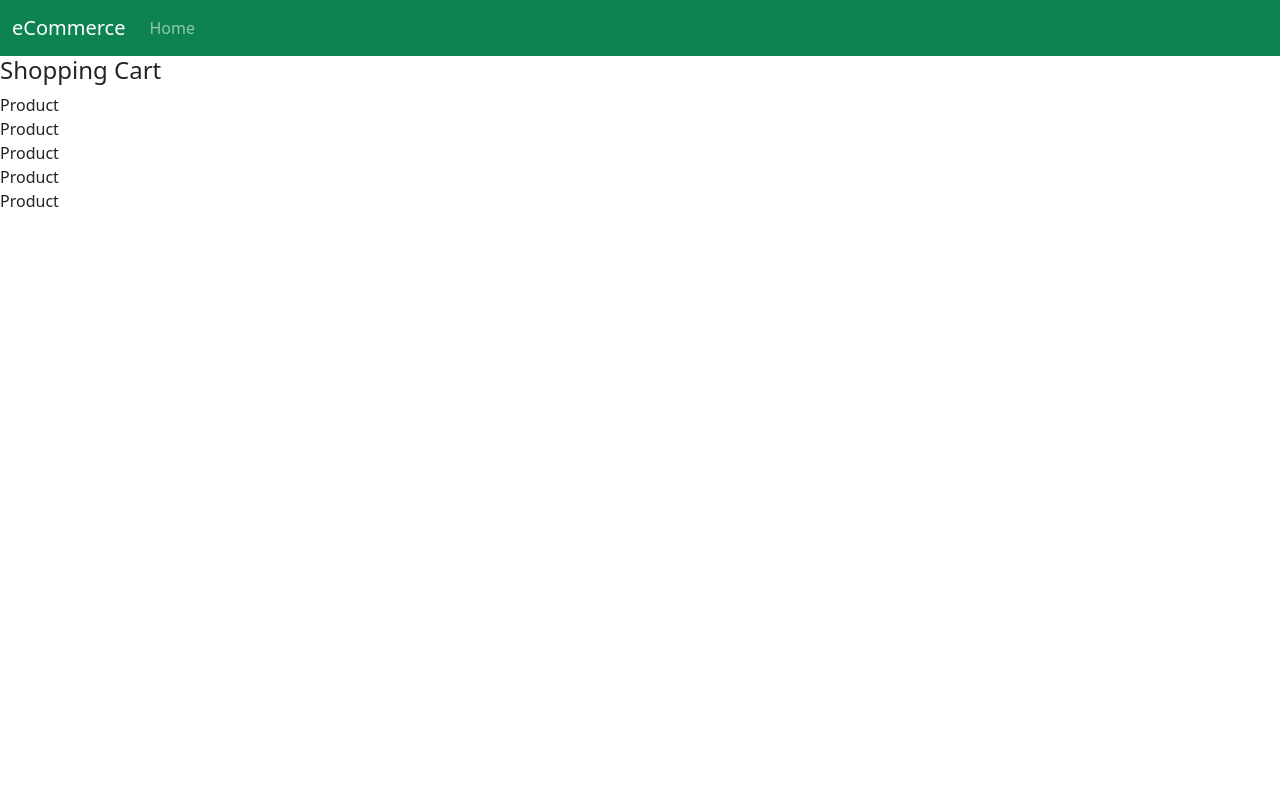
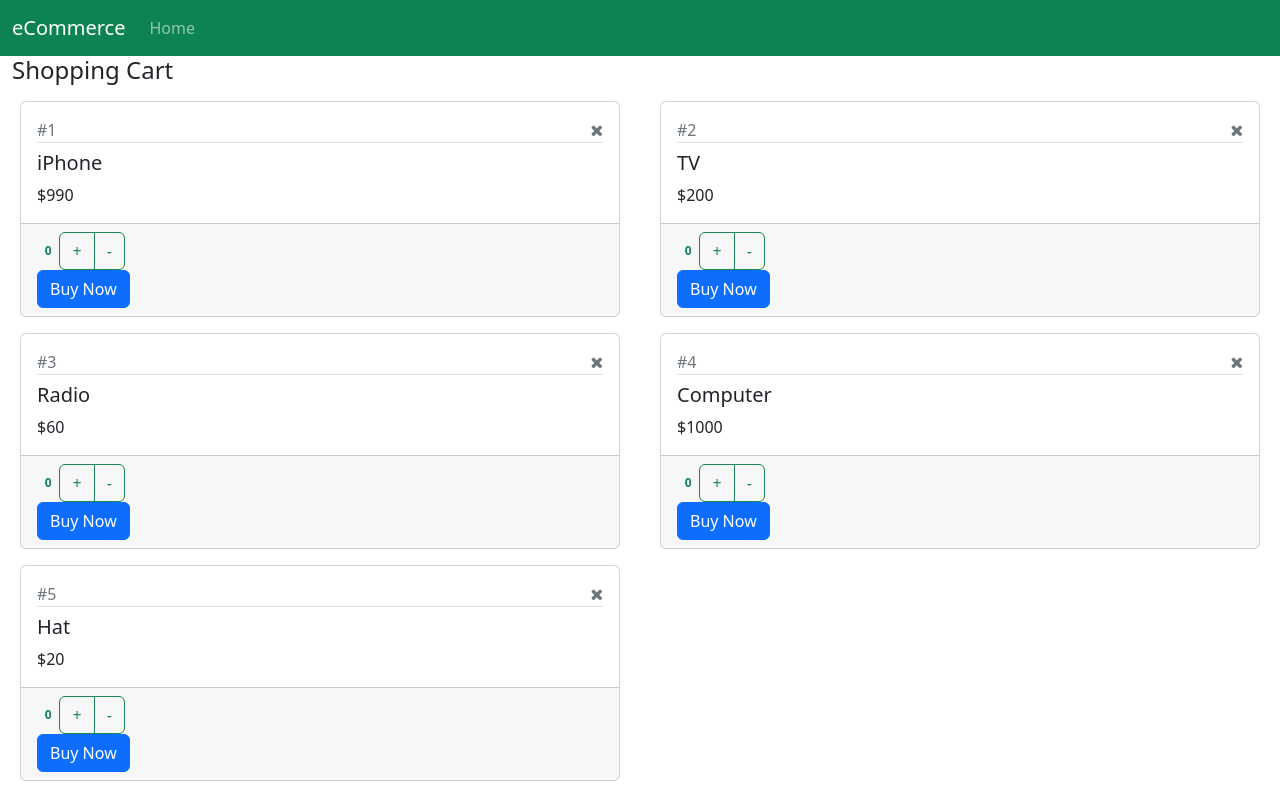
Before and after one commit to andre9277/e-commerce-React, a React (Create React App) app: page / in a window 1280 px wide. Built offline with nearby package versions, Linux system fonts and the light colour scheme.

Commit message:
Componente Produto update
O utilizador pode decidir a quantidade do produto que pretende e se pretende eliminá-lo do carrinho de compras

```diff
--- a/package.json
+++ b/package.json
@@ -7,6 +7,7 @@
     "@testing-library/react": "^13.4.0",
     "@testing-library/user-event": "^13.5.0",
     "bootstrap": "^5.2.1",
+    "font-awesome": "^4.7.0",
     "jquery": "^3.6.1",
     "popper.js": "^1.16.1",
     "react": "^18.2.0",
--- a/src/Product.jsx
+++ b/src/Product.jsx
@@ -1,7 +1,66 @@
+import { timers } from "jquery";
 import React, { Component } from "react";
 
 export default class Product extends Component {
+  //altera o estado mas não afeta o Componente Pai
+  //Altera todas as propriedades(neste caso dar acesso só a propriedades individuais)
+  state = {
+    product: this.props.product,
+  };
+
   render() {
-    return <div>Product</div>;
+    //state: é read and write
+    //props: é read only
+    console.log(this.props);
+
+    return (
+      <div className="col-lg-6">
+        <div className="card m-2">
+          <div className="card-body">
+            <div className="text-muted">
+              #{this.state.product.id}
+              <span
+                className="pull-right hand-icon"
+                onClick={() => {
+                  this.props.onDelete(this.state.product);
+                }}
+              >
+                <i className="fa fa-times"></i>
+              </span>
+            </div>
+            <h5 className="pt-2 border-top">
+              {this.state.product.productName}
+            </h5>
+            <div>${this.state.product.price}</div>
+          </div>
+
+          <div className="card-footer">
+            <div class="float-left">
+              <span className="badge">{this.state.product.quantity}</span>
+              <div className="btn-group">
+                <button
+                  className="btn btn-outline-success"
+                  onClick={() => {
+                    this.props.onIncrement(this.state.product, 10);
+                  }}
+                >
+                  +
+                </button>
+                <button
+                  className="btn btn-outline-success"
+                  onClick={() => {
+                    this.props.onDecrement(this.state.product, 0);
+                  }}
+                >
+                  -
+                </button>
+              </div>
+            </div>
+
+            <div class="float-right">{this.props.children}</div>
+          </div>
+        </div>
+      </div>
+    );
   }
 }
--- a/src/ShoppingCart.jsx
+++ b/src/ShoppingCart.jsx
@@ -12,17 +12,68 @@ export default class ShoppingCart extends Component {
     ],
   };
 
+  //map dá acesso a cada produto
   render() {
     return (
-      <div>
+      <div className="container-fluid">
         <h4>Shopping Cart</h4>
 
-        <div>
+        <div className="row">
           {this.state.products.map((prod) => {
-            return <Product />;
+            return (
+              <Product
+                key={prod.id}
+                product={prod}
+                onIncrement={this.handleIncrement}
+                onDecrement={this.handleDecrement}
+                onDelete={this.handleDelete}
+              >
+                <button className="btn btn-primary">Buy Now</button>
+              </Product>
+            );
           })}
         </div>
       </div>
     );
   }
+
+  //Executa quando o utilizador clicla no + button
+  handleIncrement = (product, maxValue) => {
+    //console.log("handleIncrement", product);
+    //product.quantity = product.quantity+1;--> Só atualiza internamente (temos de utilziar o setState)
+
+    //tem o index de cada produto
+    let allProducts = [...this.state.products]; // ... copia todos os elementos do array para o novo
+    let index = allProducts.indexOf(product);
+    //Temos acesso ao objeto atraves do index: console.log(allProducts[index]);
+    if (allProducts[index].quantity < maxValue) {
+      allProducts[index].quantity++;
+
+      this.setState({ products: allProducts });
+    }
+  };
+
+  handleDecrement = (product, minValue) => {
+    let allProducts = [...this.state.products]; // ... copia todos os elementos do array para o novo
+    let index = allProducts.indexOf(product);
+    //Temos acesso ao objeto atraves do index: console.log(allProducts[index]);
+    if (allProducts[index].quantity > minValue) {
+      allProducts[index].quantity--;
+      this.setState({ products: allProducts });
+    }
+  };
+
+  //executa qunado o utilizador click no x
+  handleDelete = (product) => {
+    let allProducts = [...this.state.products];
+    let index = allProducts.indexOf(product);
+
+    if (window.confirm("Are you sure to delete?")) {
+      //apaga produto, baseado no index
+      allProducts.splice(index, 1);
+
+      //dá update ao componente atual(parent component)
+      this.setState({ products: allProducts });
+    }
+  };
 }
--- a/src/index.css
+++ b/src/index.css
@@ -7,3 +7,12 @@
 {
     background-color: #0c8351 !important;
 }
+
+.badge
+{
+    color: #0c8351;
+}
+
+.hand-icon{
+    cursor:pointer;
+}
--- a/src/index.js
+++ b/src/index.js
@@ -7,5 +7,6 @@ import "bootstrap/dist/css/bootstrap.css";
 import NavBar from "./NavBar";
 import "./index.css";
 import App from "./App";
+import "font-awesome/css/font-awesome.css";
 
 ReactDOM.render(<App />, document.getElementById("root"));
```
Also changed, not shown: 1 other file (tests, documents, lock files or other folders).
